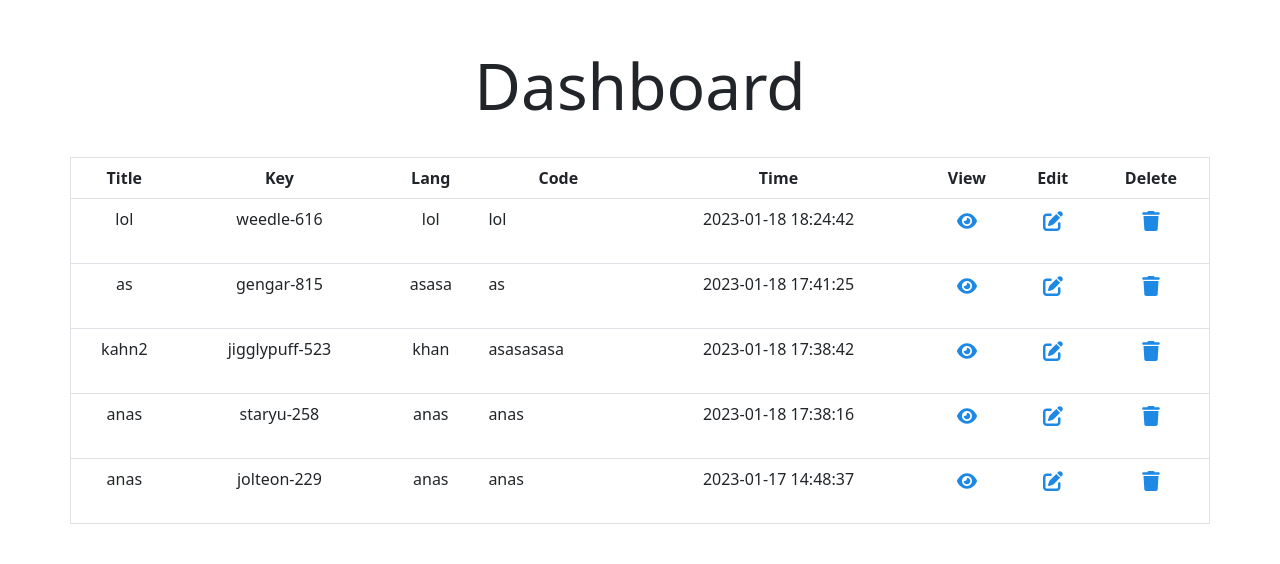
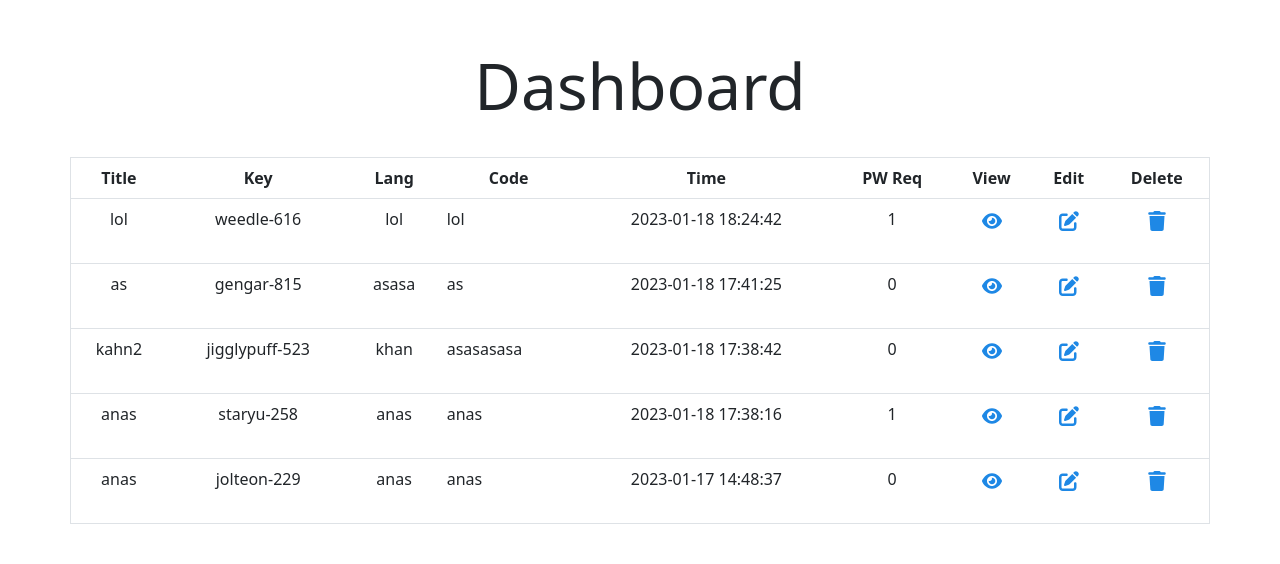
Before and after one commit to anxkhn/CodeClip, a Flask app: page /dashboard in a window 1280 px wide. Shown: the part 66-630 px from the top of the page. Run offline with Flask 2, Linux system fonts and the light colour scheme; a user stored in the database is signed in; data comes from the database, SQL or seed files in the repository; some libraries are stand-ins or nearby versions.

Commit message:
Add pw_req on dashboard

```diff
--- a/app.py
+++ b/app.py
@@ -94,7 +94,7 @@ def dashboard():
 
     user_id = session["user_id"]
     query = db.execute(
-        "SELECT title,key,lang,code,time,pw FROM history WHERE user_id = ? GROUP BY time ORDER BY time DESC", user_id)
+        "SELECT title,key,lang,code,time,pw,pw_req FROM history WHERE user_id = ? GROUP BY time ORDER BY time DESC", user_id)
     if query:
         pass
     else:
--- a/templates/dashboard.html
+++ b/templates/dashboard.html
@@ -10,6 +10,7 @@
       <th>Lang
       <th>Code
       <th>Time
+      <th>PW Req
       <th>View
       <th>Edit
       <th>Delete
@@ -19,6 +20,7 @@
       <td>{{ i.lang }}
       <td align=left style=white-space:pre-wrap>{{ i.code }}
       <td>{{ i.time }}
+      <td>{{ i.pw_req }}
       <td>
         <a href="/key?key={{ i.key }}&pw={{ i.pw }}">
           <svg height=20 viewBox="0 0 576 512" width=20 xmlns=http://www.w3.org/2000/svg>
```
